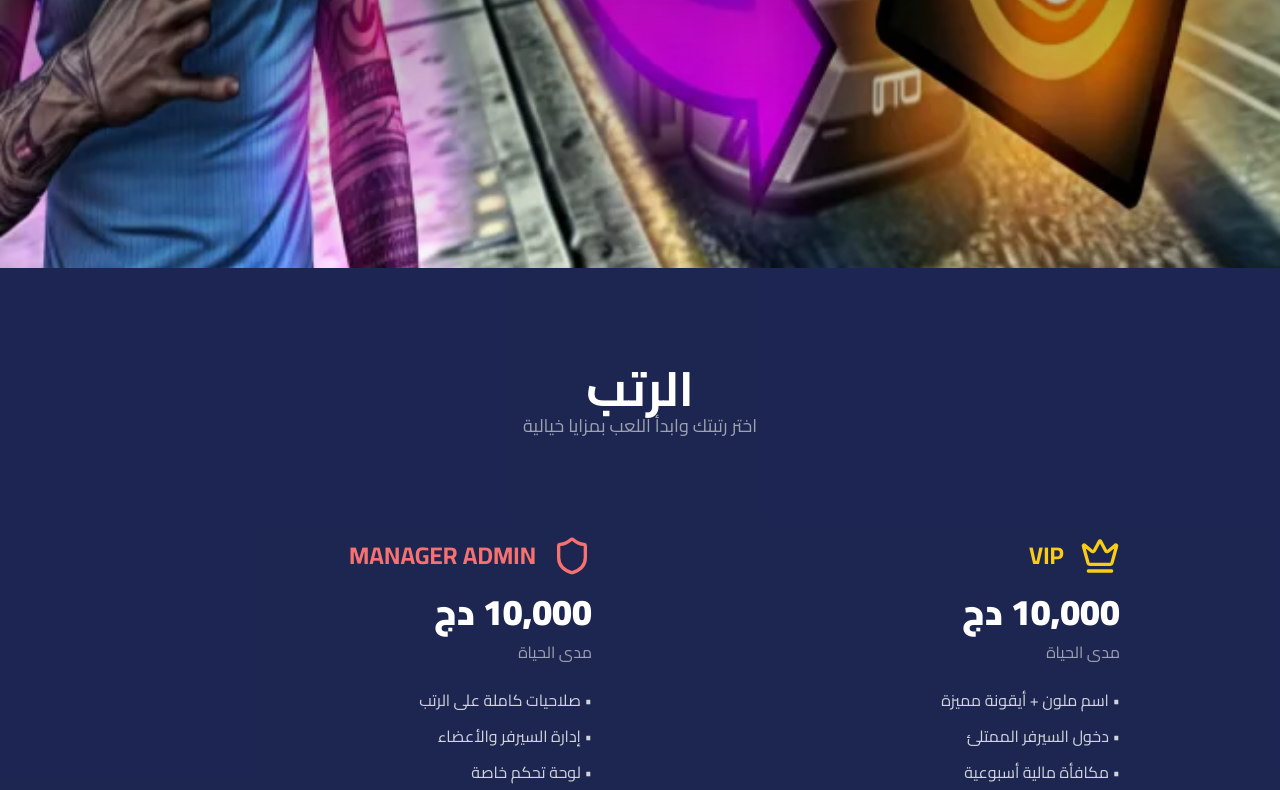
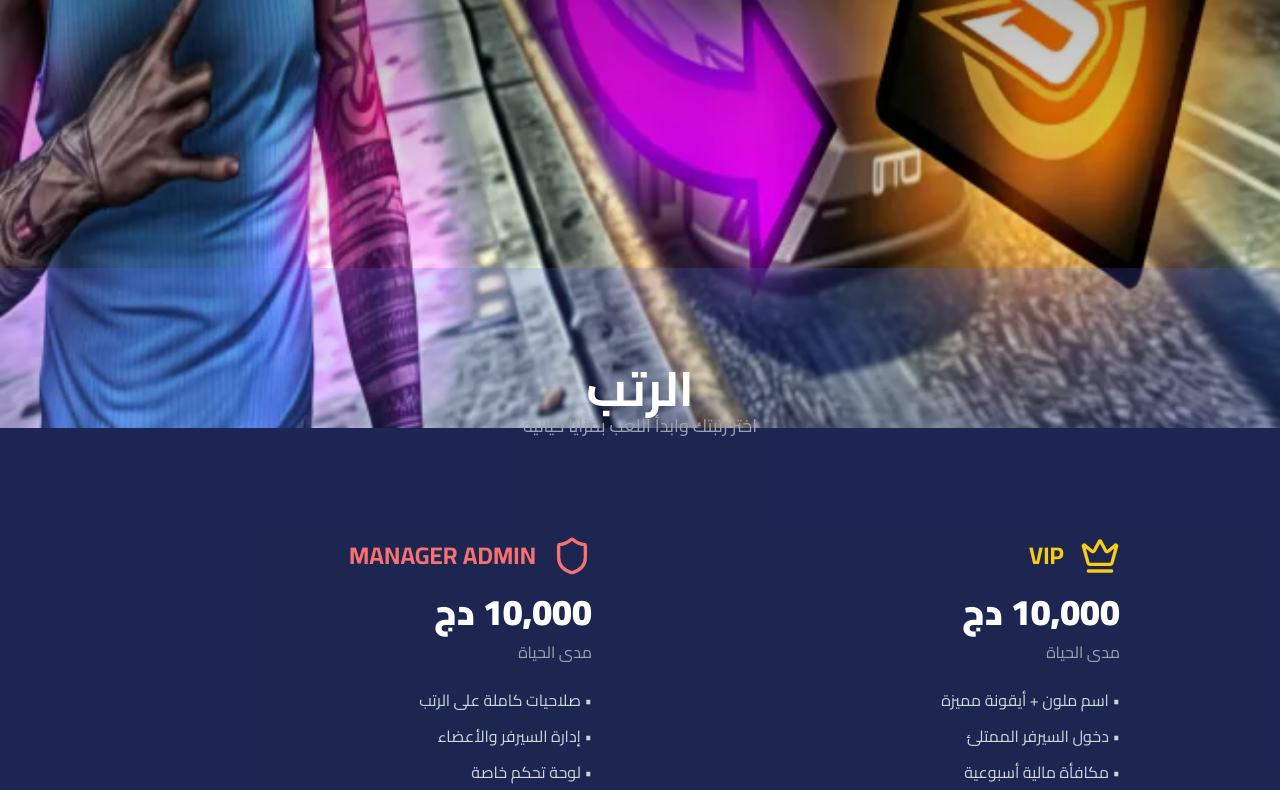
Before and after one commit to salam42007-alt/3ASSIMA-WEB, a plain HTML site: page index.html in a window 1280 px wide. Shown: the part 532-1322 px from the top of the page. Drawn offline with nearby package versions, Linux system fonts and the light colour scheme.

Commit message:
Update style.css

```diff
--- a/style.css
+++ b/style.css
@@ -73,3 +73,10 @@
 ::-webkit-scrollbar { width: 10px; }
 ::-webkit-scrollbar-track { background: #0f172a; }
 ::-webkit-scrollbar-thumb { background: #5865F2; border-radius: 5px; }
+
+/* عشان نضمن إن الصورة تبان كاملة على الشاشات الكبيرة */
+#home img {
+  object-fit: cover;
+  object-position: center;
+  min-height: 120vh;
+}
```
